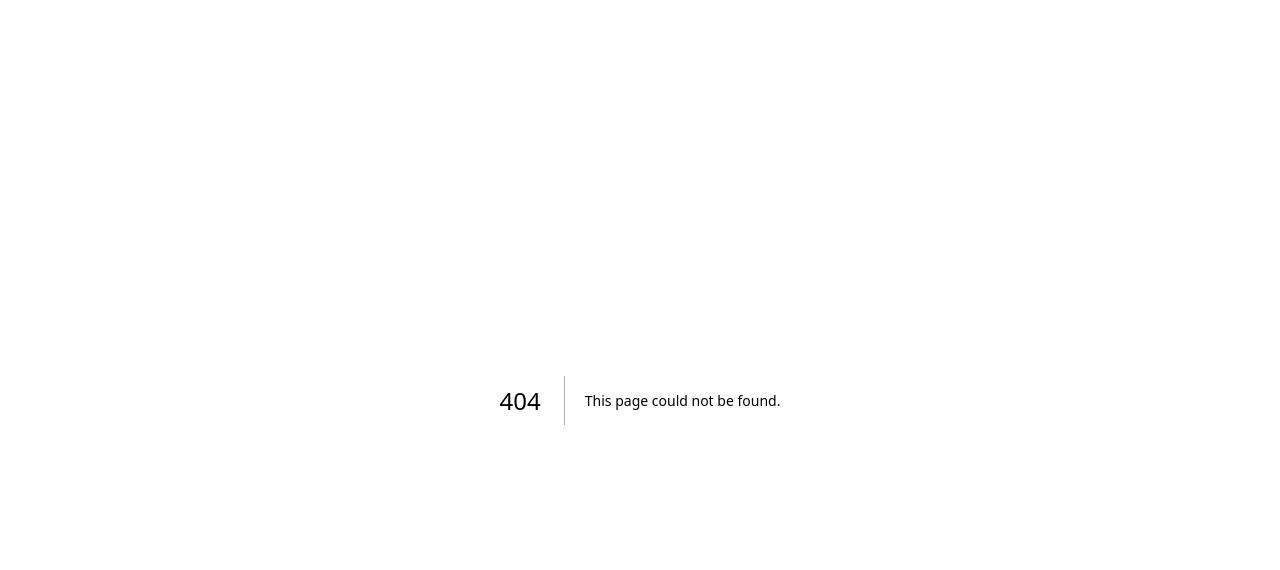
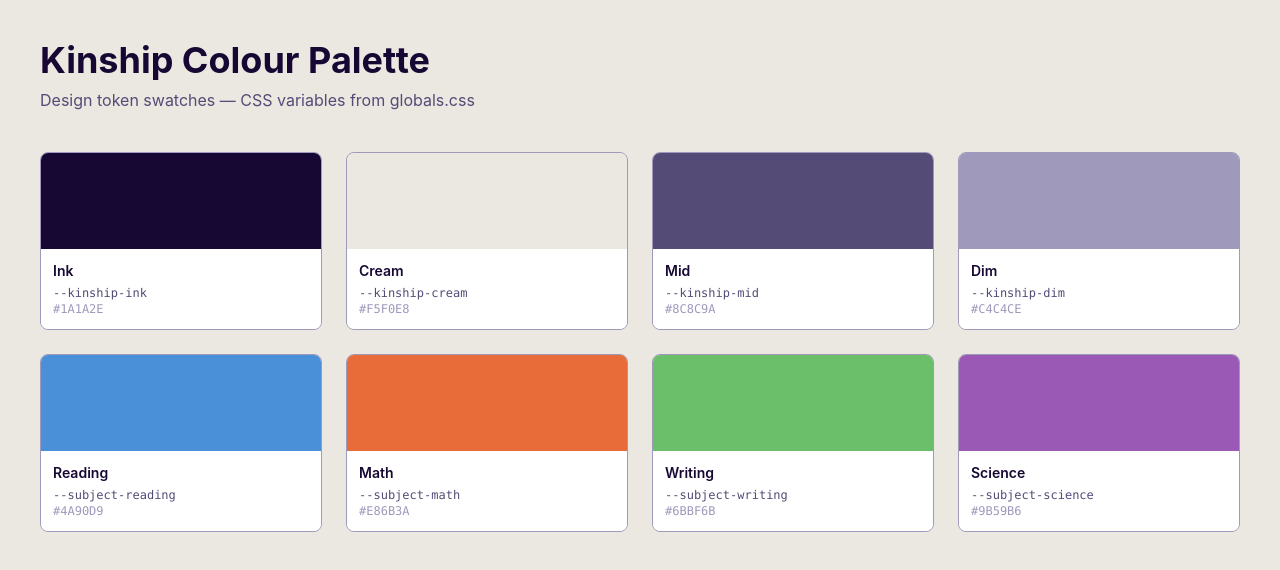
Before and after one commit to BuildKinship/hermes-prototype-base, a Next.js app: page /colour-palette in a window 1280 px wide. Before the commit this address had no page. Shown: the top 570 px of the page. Built offline with nearby package versions, Linux system fonts and the light colour scheme.

Commit message:
feat(prototype): colour-palette — Kinship design token swatches

```diff
--- /dev/null
+++ b/app/colour-palette/page.tsx
@@ -0,0 +1,53 @@
+'use client'
+// Needs client for hover state on swatches
+
+import { cn } from '@/lib/utils'
+
+const swatches = [
+  { name: 'Ink',     var: '--kinship-ink',     hex: '#1A1A2E' },
+  { name: 'Cream',   var: '--kinship-cream',   hex: '#F5F0E8' },
+  { name: 'Mid',     var: '--kinship-mid',     hex: '#8C8C9A' },
+  { name: 'Dim',     var: '--kinship-dim',     hex: '#C4C4CE' },
+  { name: 'Reading', var: '--subject-reading', hex: '#4A90D9' },
+  { name: 'Math',    var: '--subject-math',    hex: '#E86B3A' },
+  { name: 'Writing', var: '--subject-writing', hex: '#6BBF6B' },
+  { name: 'Science', var: '--subject-science', hex: '#9B59B6' },
+]
+
+export default function ColourPalettePage() {
+  return (
+    <main
+      className="min-h-screen p-10"
+      style={{ background: 'var(--kinship-cream)', color: 'var(--kinship-ink)' }}
+    >
+      <h1 className="text-4xl font-bold mb-2">Kinship Colour Palette</h1>
+      <p className="mb-10" style={{ color: 'var(--kinship-mid)' }}>
+        Design token swatches — CSS variables from globals.css
+      </p>
+
+      <div className="grid grid-cols-2 sm:grid-cols-4 gap-6">
+        {swatches.map((s) => (
+          <div
+            key={s.name}
+            className="rounded-lg border overflow-hidden"
+            style={{ borderColor: 'var(--kinship-dim)' }}
+          >
+            <div
+              className="h-24 w-full"
+              style={{ background: `var(${s.var}, ${s.hex})` }}
+            />
+            <div className="p-3" style={{ background: 'white' }}>
+              <p className="font-semibold text-sm">{s.name}</p>
+              <p className="text-xs font-mono mt-1" style={{ color: 'var(--kinship-mid)' }}>
+                {s.var}
+              </p>
+              <p className="text-xs font-mono" style={{ color: 'var(--kinship-dim)' }}>
+                {s.hex}
+              </p>
+            </div>
+          </div>
+        ))}
+      </div>
+    </main>
+  )
+}
```
